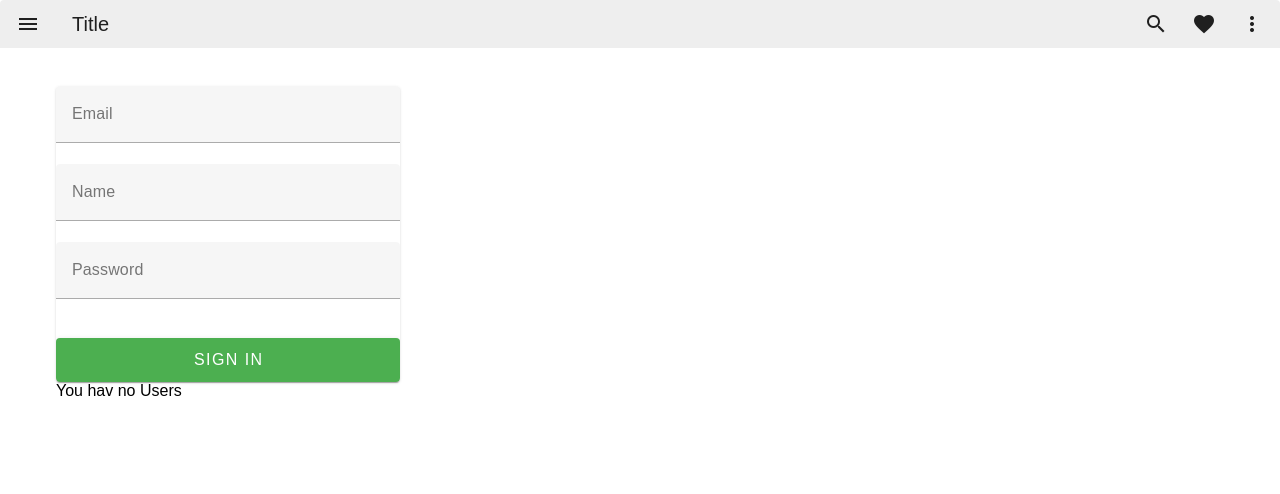
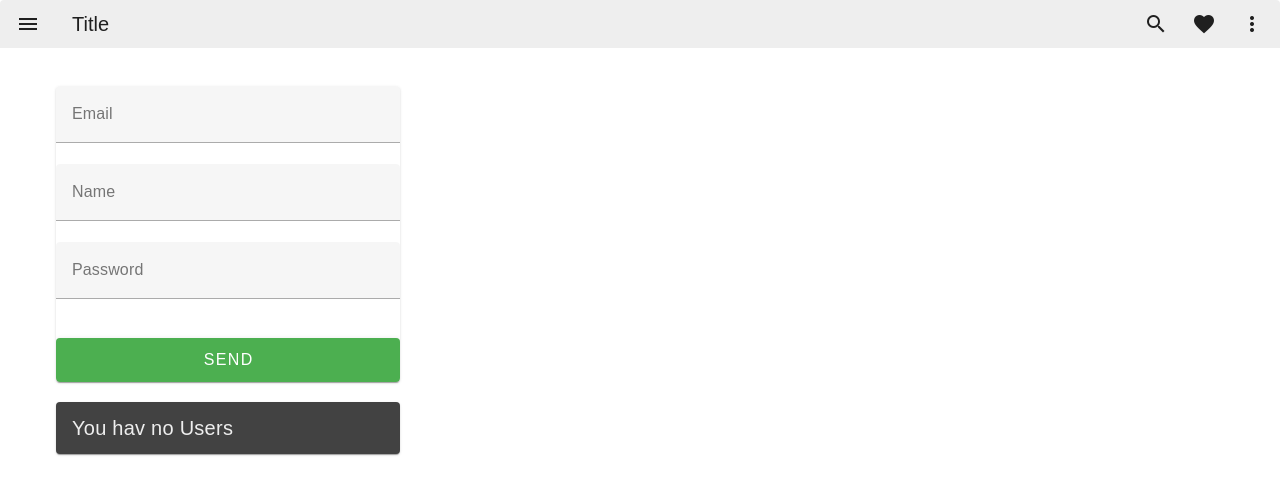
Before and after one commit to Tenebran/WeatherVue, a Vue app: page / in a window 1280 px wide. Shown: the top 494 px of the page. Built offline with nearby package versions, Linux system fonts and the light colour scheme.

Commit message:
feat: update user management with Vuetify toolbar, cards, and inputs

```diff
--- a/src/App.vue
+++ b/src/App.vue
@@ -101,12 +101,28 @@ export default defineComponent({
         <br />
 
         <v-btn color="success" size="large" @click="sendData()" variant="elevated" block>
-          Sign In
+          send
         </v-btn>
       </v-card>
     </v-sheet>
 
-    <div v-if="users.length === 0">You hav no Users</div>
+    <v-card
+      v-if="users.length === 0"
+      :variant="'elevated'"
+      class="card"
+      color="surface-variant"
+      max-width="344"
+      title="You hav no Users">
+    </v-card>
+
+    <v-card
+      v-if="!!users.length"
+      :variant="'elevated'"
+      class="card"
+      color="surface-variant"
+      max-width="344"
+      :title="`You hav ${users.length} Users`">
+    </v-card>
 
     <User v-for="user in users" :key="user.id" :user="user" :deletUser="deletUser" />
   </v-container>
@@ -142,4 +158,7 @@ input {
   margin: 0 auto;
   padding: 16px;
 }
+.card {
+  margin: 20px 0;
+}
 </style>
--- a/src/components/User.vue
+++ b/src/components/User.vue
@@ -6,9 +6,11 @@ export default defineComponent({
   props: {
     user: {
       type: Object as PropType<userData>,
+      required: true,
     },
     deletUser: {
       type: Function,
+      required: true,
     },
   },
   data() {
@@ -18,21 +20,21 @@ export default defineComponent({
 </script>
 
 <template>
-  <div class="userInput">
-    <span class="userInputData">{{ user.name }}</span>
-  </div>
-  <div class="userInput">
-    <span class="userInputData">{{ user.email }}</span>
-  </div>
-  <div class="userInput">
-    <span class="userInputData">{{ user.password }}</span>
-  </div>
-  <button class="deleteUserButton" @click="deletUser(user.id)">Delete User</button>
+  <v-card
+    :variant="'elevated'"
+    class="card"
+    color="surface-variant"
+    max-width="344"
+    :subtitle="`Email: ${user.email}`"
+    :title="`Name: ${user.name}`">
+    <template v-slot:actions>
+      <v-btn @click="deletUser(user.id)" text="Button" class="userButton">Delete</v-btn>
+    </template>
+  </v-card>
 </template>
 
 <style scoped>
-.deleteUserButton {
-  display: block;
-  background-color: rgb(255, 59, 59);
+.userButton {
+  color: rgb(245, 69, 69);
 }
 </style>
```
